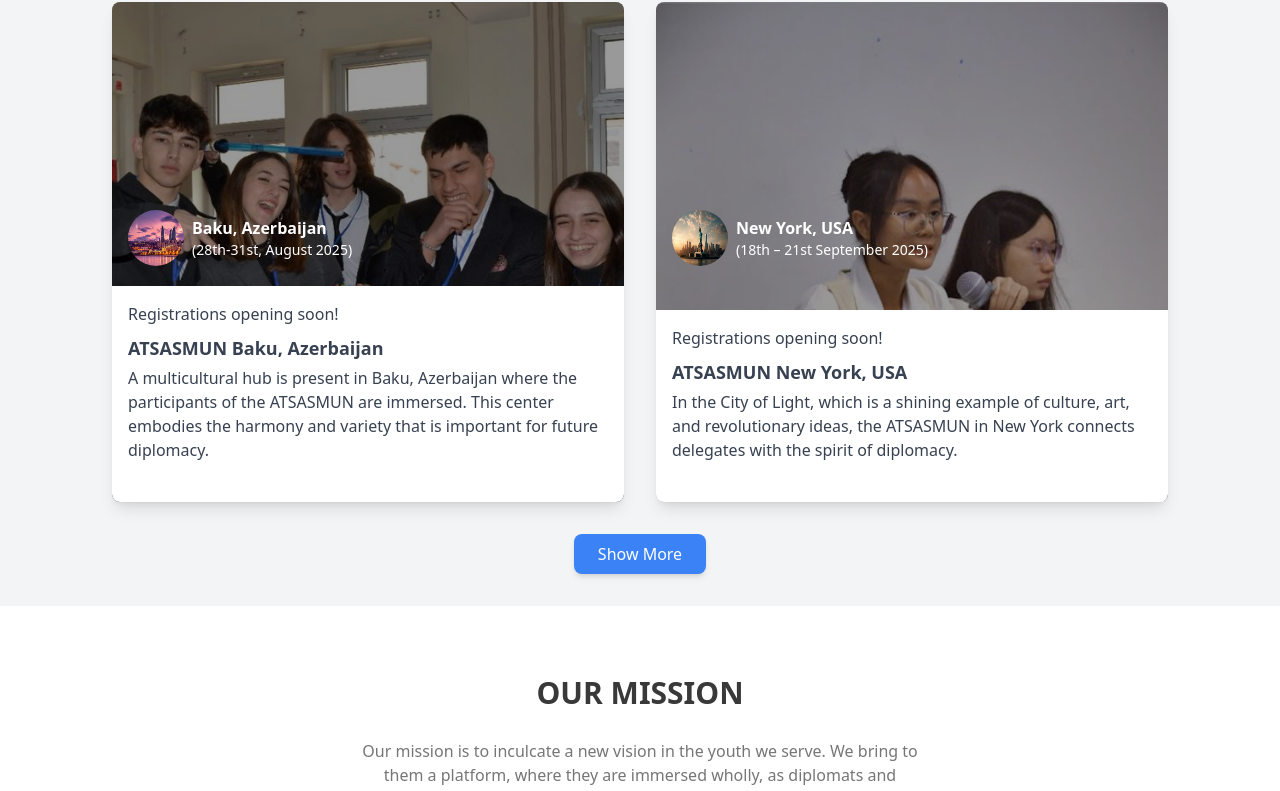
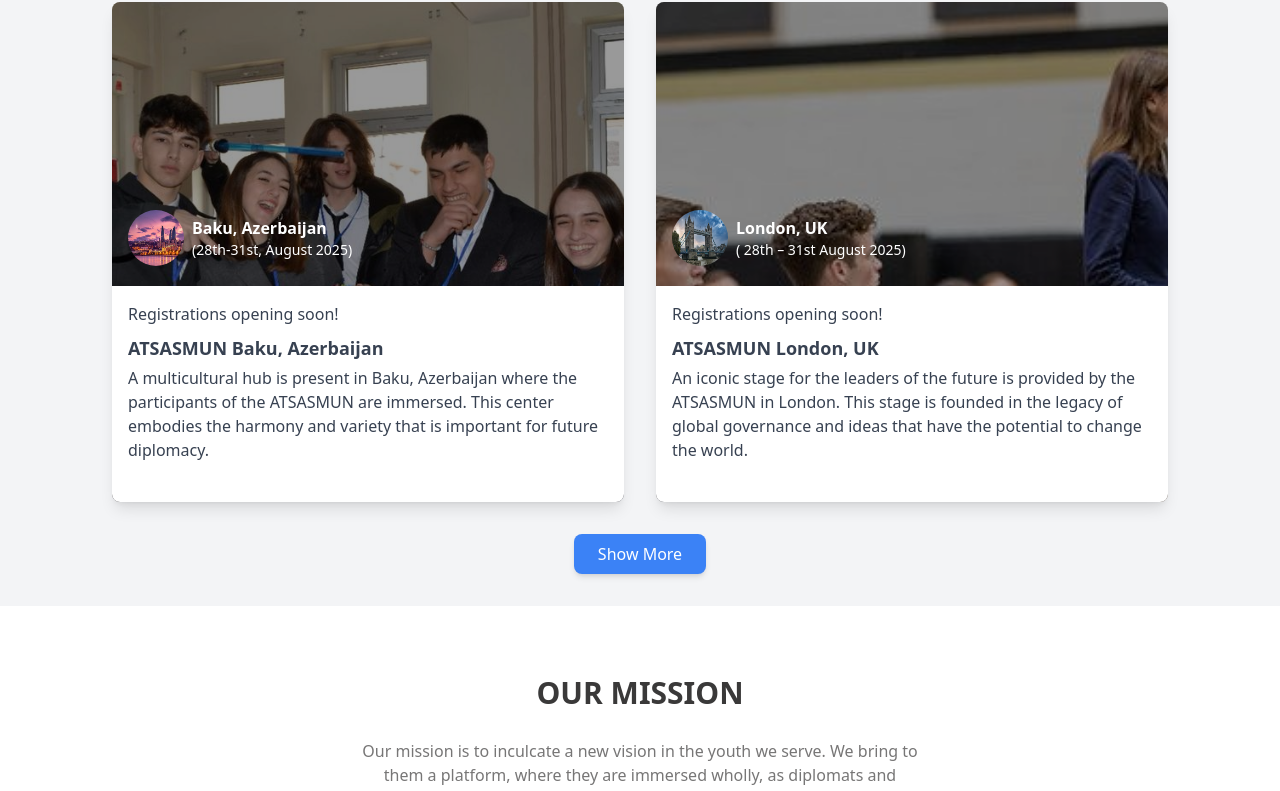
Before and after one commit to Nomanali25228/atsasmun, a Next.js app: page / in a window 1280 px wide. Shown: the part 1506-2297 px from the top of the page. Built offline with nearby package versions, Linux system fonts and the light colour scheme; a web font is replaced by a local one.

Commit message:
Remove .env file and prevent future commits

```diff
--- a/src/app/(component)/events/Events.js
+++ b/src/app/(component)/events/Events.js
@@ -58,16 +58,16 @@ const cards = [
     image: bell3,
     icon: Azerbaijan,
   },
-  // {
-  //   id: 4,
-  //   nowOpen: "Registrations opening soon!",
-  //   title: "ATSASMUN London, UK",
-  //   subtitle: "London, UK",
-  //   description:
-  //     "( 28th – 31st August 2025)",
-  //   details:"An iconic stage for the leaders of the future is provided by the ATSASMUN in London. This stage is founded in the legacy of global governance and ideas that have the potential to change the world.",    image: bell6,
-  //   icon: london,
-  // },
+  {
+    id: 4,
+    nowOpen: "Registrations opening soon!",
+    title: "ATSASMUN London, UK",
+    subtitle: "London, UK",
+    description:
+      "( 28th – 31st August 2025)",
+    details:"An iconic stage for the leaders of the future is provided by the ATSASMUN in London. This stage is founded in the legacy of global governance and ideas that have the potential to change the world.",    image: bell6,
+    icon: london,
+  },
   {
     id: 5,
     nowOpen: "Registrations opening soon!",
```
Also changed, not shown: 1 other file (tests, documents, lock files or other folders).
